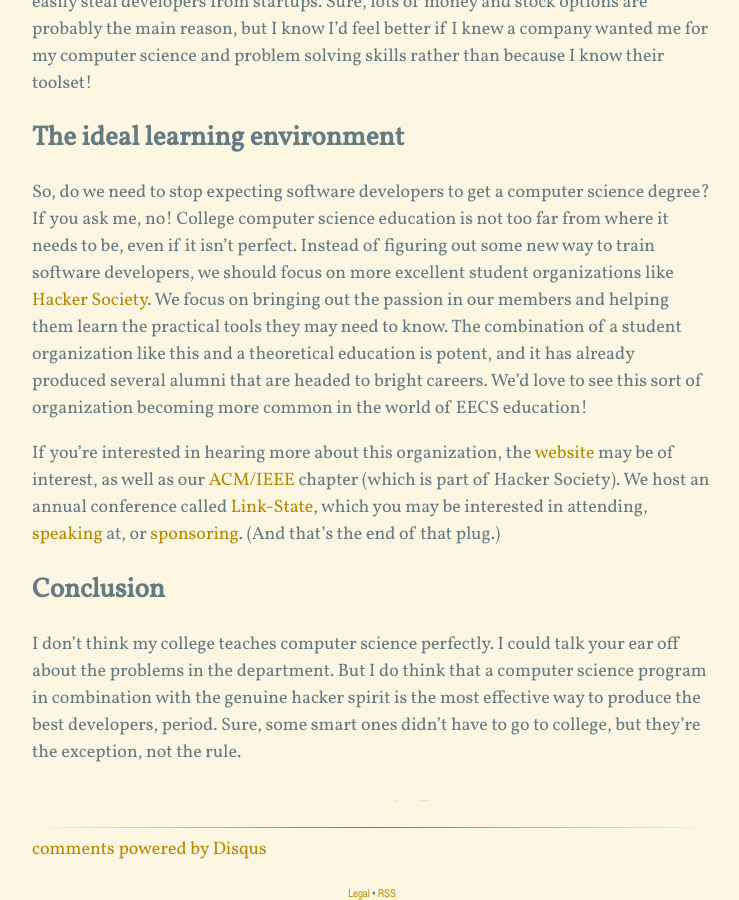
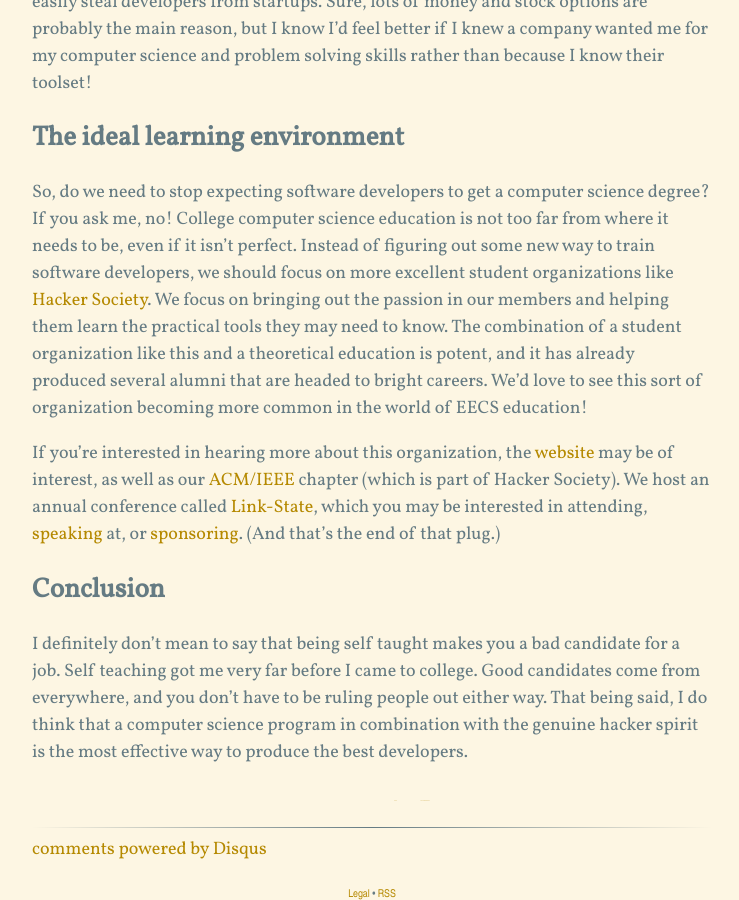
Before and after one commit to brenns10/brennan.io, a Jekyll site: the page built from _posts/2015-08-30-why-you-should-hire-cs-majors.md, in a window 1280 px wide and 900 px high, scrolled down 3140 px. Shown: the whole window, without its empty margins (268-1007 px from the left). Built offline with Jekyll 4.4.1, drawn with Linux system fonts in a browser that asks for light colours; nearby versions of some CDN libraries; Markdown is read by kramdown in place of the engine named in the settings; comment, search, counter and statistics services are not loaded.

Commit message:
A more evenly worded conclusion.

```diff
--- a/_posts/2015-08-30-why-you-should-hire-cs-majors.md
+++ b/_posts/2015-08-30-why-you-should-hire-cs-majors.md
@@ -149,11 +149,12 @@ If you're interested in hearing more about this organization, the
 
 ## Conclusion
 
-I don't think my college teaches computer science perfectly.  I could talk your
-ear off about the problems in the department.  But I do think that a computer
-science program in combination with the genuine hacker spirit is the most
-effective way to produce the best developers, period.  Sure, some smart ones
-didn't have to go to college, but they're the exception, not the rule.
+I definitely don't mean to say that being self taught makes you a bad candidate
+for a job.  Self teaching got me very far before I came to college.  Good
+candidates come from everywhere, and you don't have to be ruling people out
+either way.  That being said, I do think that a computer science program in
+combination with the genuine hacker spirit is the most effective way to produce
+the best developers.
 
 [article]: http://www.wsj.com/articles/why-im-not-looking-to-hire-computer-science-majors-1440804753
 [Dittach]: http://dittach.com
```
